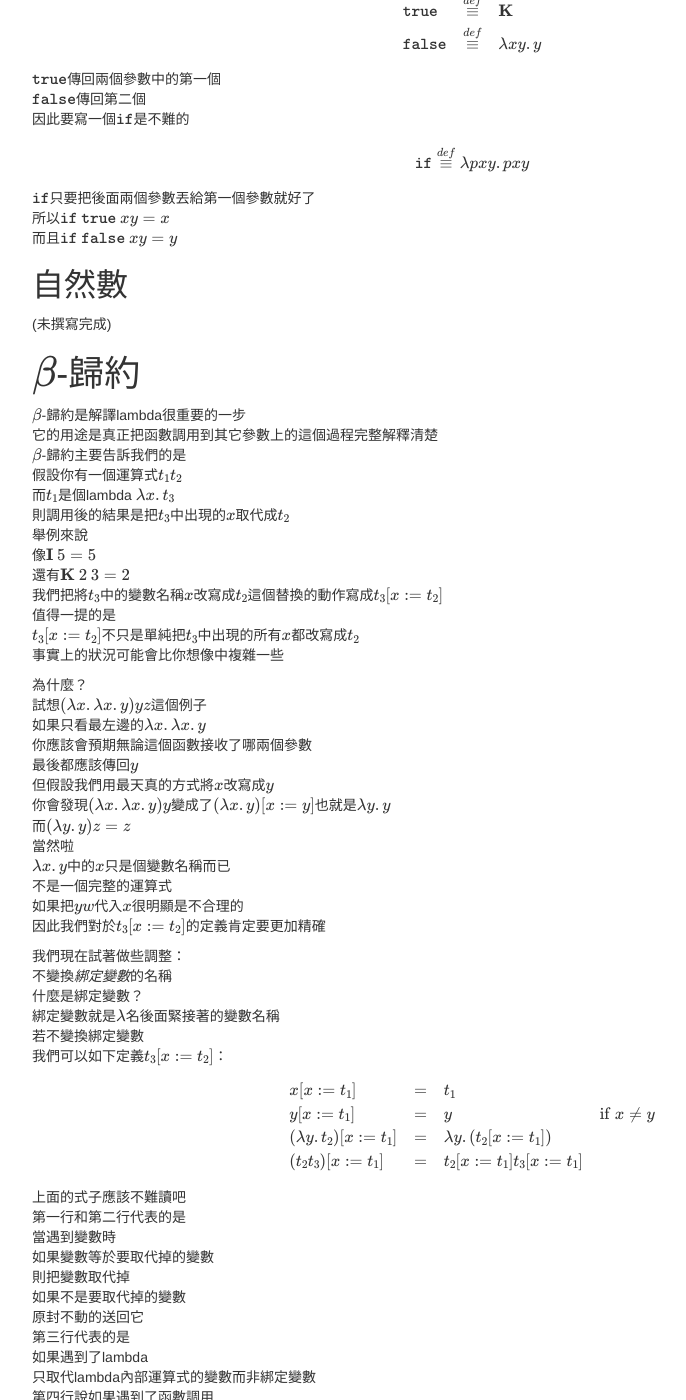
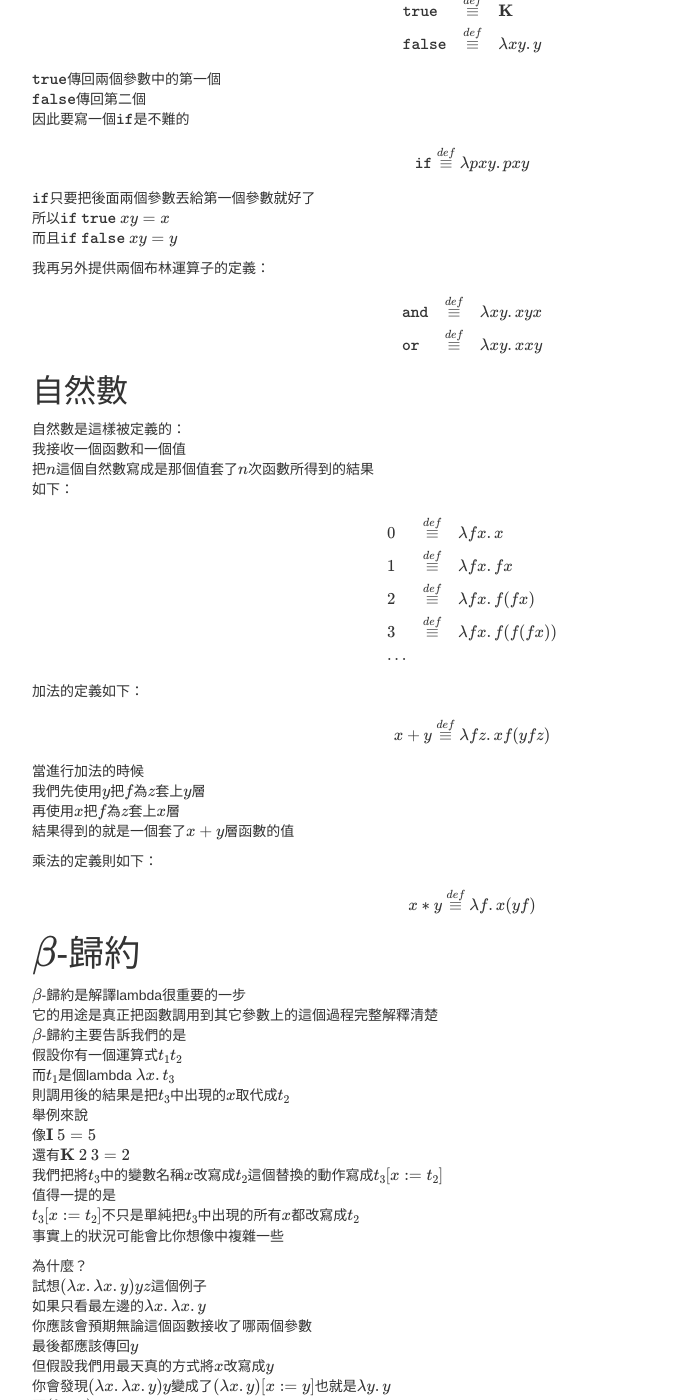
Before and after one commit to AndyShiue/AndyShiue.github.io, a Jekyll site: the page built from _posts/lambda/2016-01-10-untyped-lambda.md, in a window 1280 px wide and 1400 px high, scrolled down 3829 px. Shown: the whole window, without its empty margins (168-854 px from the left). Built offline with Jekyll 4.4.1, drawn with Linux system fonts in a browser that asks for light colours; formulas are drawn with MathJax 3; comment, search, counter and statistics services are not loaded.

```diff
--- a/_posts/lambda/2016-01-10-untyped-lambda.md
+++ b/_posts/lambda/2016-01-10-untyped-lambda.md
@@ -221,9 +221,48 @@
 所以\\(\mathtt{if \\: true} \\: x y = x\\)
 而且\\(\mathtt{if \\: false} \\: x y = y\\)
 
+我再另外提供兩個布林運算子的定義：
+
+$$
+\begin{array}{lcl}
+\mathtt{and} & \stackrel{def}{\equiv} & \lambda x y. x y x \\
+\mathtt{or} & \stackrel{def}{\equiv} & \lambda x y. x x y
+\end{array}
+$$
+
 ## 自然數
 
-(未撰寫完成)
+自然數是這樣被定義的：
+我接收一個函數和一個值
+把\\(n\\)這個自然數寫成是那個值套了\\(n\\)次函數所得到的結果
+如下：
+
+$$
+\begin{array}{lcl}
+0 & \stackrel{def}{\equiv} & \lambda f x. x \\
+1 & \stackrel{def}{\equiv} & \lambda f x. f x \\
+2 & \stackrel{def}{\equiv} & \lambda f x. f (f x) \\
+3 & \stackrel{def}{\equiv} & \lambda f x. f (f (f x)) \\
+...
+\end{array}
+$$
+
+加法的定義如下：
+
+$$
+x + y \stackrel{def}{\equiv} \lambda f z. x f (y f z)
+$$
+
+當進行加法的時候
+我們先使用\\(y\\)把\\(f\\)為\\(z\\)套上\\(y\\)層
+再使用\\(x\\)把\\(f\\)為\\(z\\)套上\\(x\\)層
+結果得到的就是一個套了\\(x + y\\)層函數的值
+
+乘法的定義則如下：
+
+$$
+x * y \stackrel{def}{\equiv} \lambda f . x (y f)
+$$
 
 # \\(\beta\\)-歸約
 
```
Also changed, not shown: _drafts/MLTT.md (deleted, +0 -7 lines), _posts/lambda/2016-02-21-system-F-omega.md (+0 -2 lines), _posts/lambda/2016-10-03-MLTT.md (added, +68 -0 lines).
